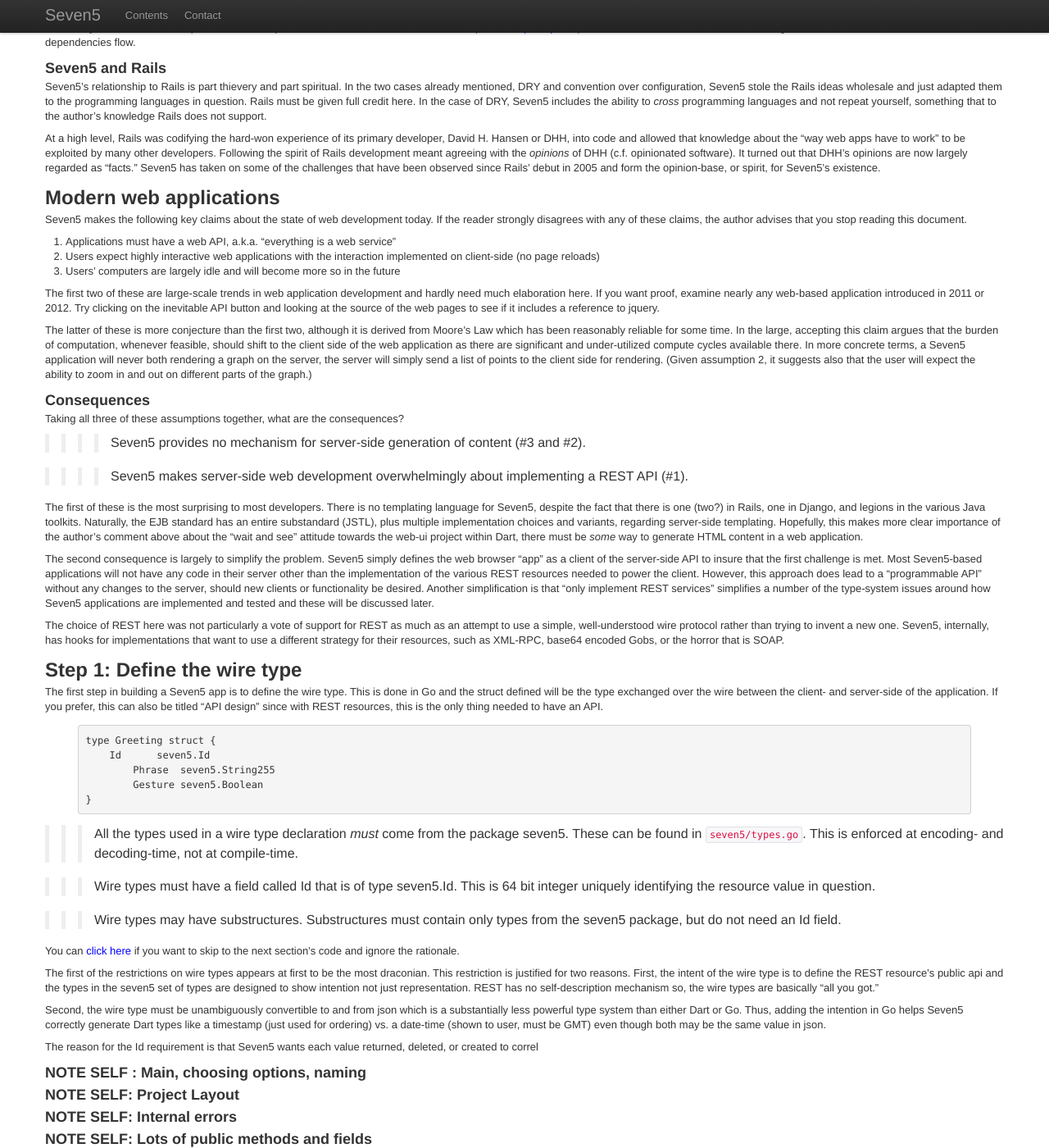
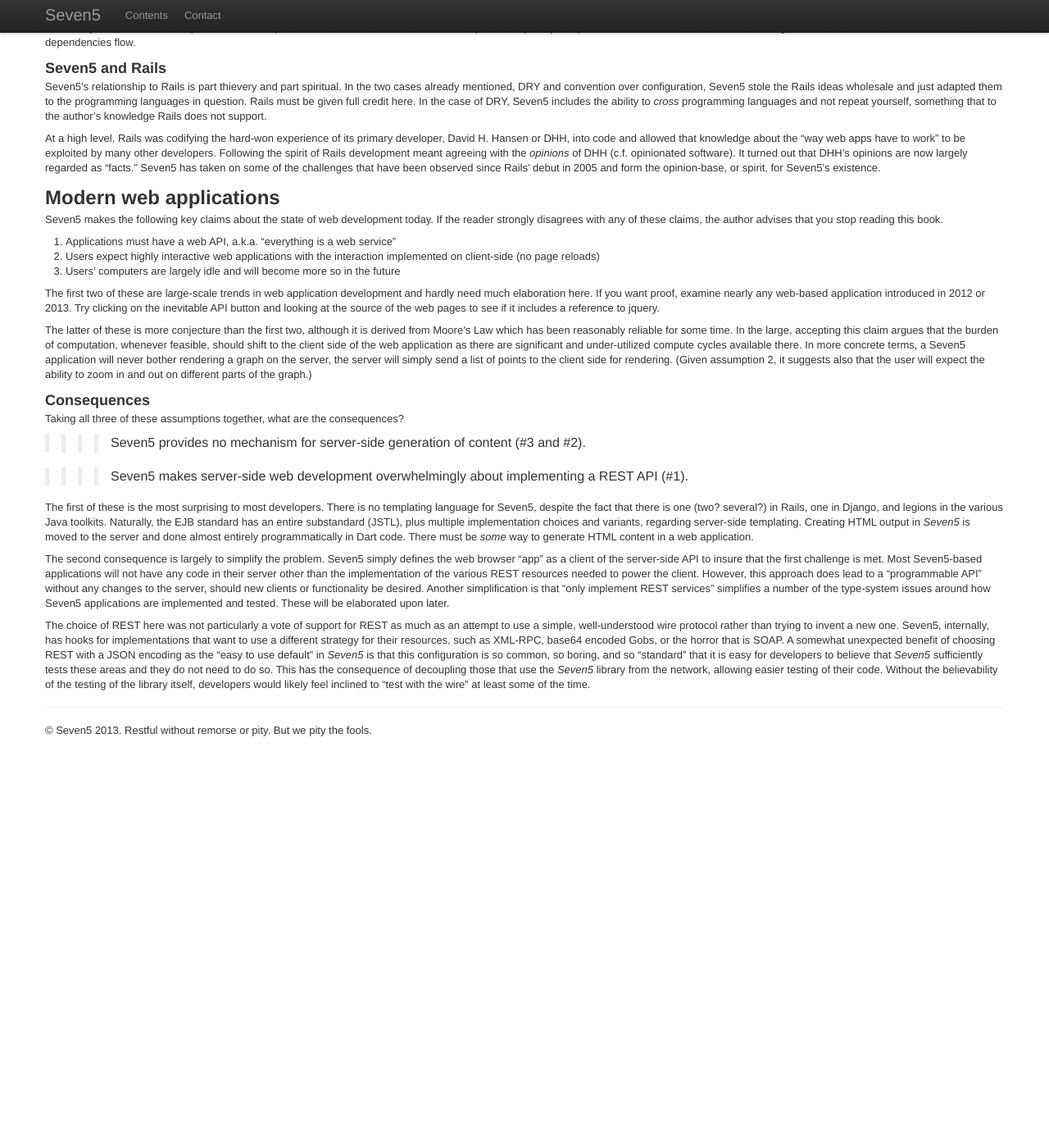
Before and after one commit to seven5/seven5, a Jekyll site: the page built from tandp.md, in a window 1280 px wide and 1400 px high, scrolled down 1392 px. Shown: the whole window at 82% size. Built offline with Jekyll 4.4.1, drawn with Linux system fonts in a browser that asks for light colours; Markdown is read by kramdown in place of the engine named in the settings; after the commit the page ends 2341 px from its top, so only the background shows below that; some of the changed text lies outside the part shown.

Commit message:
improved and cleaned up background

```diff
--- a/tandp.md
+++ b/tandp.md
@@ -50,15 +50,15 @@
 
 ## Modern web applications
 
-Seven5 makes the following key claims about the state of web development today.  If the reader strongly disagrees with any of these claims, the author advises that you stop reading this document.
+Seven5 makes the following key claims about the state of web development today.  If the reader strongly disagrees with any of these claims, the author advises that you stop reading this book.
 
 1. Applications must have a web API, a.k.a. "everything is a web service"
 2. Users expect highly interactive web applications with the interaction implemented on client-side (no page reloads)
 3. Users' computers are largely idle and will become more so in the future
 
-The first two of these are large-scale trends in web application development and hardly need much elaboration here.  If you want proof, examine nearly any web-based application introduced in 2011 or 2012.  Try clicking on the inevitable API button and looking at the source of the web pages to see if it includes a reference to jquery.
+The first two of these are large-scale trends in web application development and hardly need much elaboration here.  If you want proof, examine nearly any web-based application introduced in 2012 or 2013.  Try clicking on the inevitable API button and looking at the source of the web pages to see if it includes a reference to jquery.
 
-The latter of these is more conjecture than the first two, although it is derived from Moore's Law which has been reasonably reliable for some time.  In the large, accepting this claim argues that the burden of computation, whenever feasible, should shift to the client side of the web application as there are significant and under-utilized  compute cycles available there.  In more concrete terms, a Seven5 application will never both rendering a graph on the server, the server will simply send a list of points to the client side for rendering.  (Given assumption 2, it suggests also that the user will expect the ability to zoom in and out on different parts of the graph.)
+The latter of these is more conjecture than the first two, although it is derived from Moore's Law which has been reasonably reliable for some time.  In the large, accepting this claim argues that the burden of computation, whenever feasible, should shift to the client side of the web application as there are significant and under-utilized  compute cycles available there.  In more concrete terms, a Seven5 application will never bother rendering a graph on the server, the server will simply send a list of points to the client side for rendering.  (Given assumption 2, it suggests also that the user will expect the ability to zoom in and out on different parts of the graph.)
 
 ### Consequences
 
@@ -68,49 +68,8 @@
 
 >>>> Seven5 makes server-side web development overwhelmingly about implementing a REST API (#1).
 
-The first of these is the most surprising to most developers.  There is no templating language for Seven5, despite the fact that there is one (two?) in Rails, one in Django, and legions in the various Java toolkits.  Naturally, the EJB standard has an entire substandard (JSTL), plus multiple implementation choices and variants, regarding server-side templating.  Hopefully, this makes more clear importance of the author's comment above about the "wait and see" attitude towards the web-ui project within Dart, there must be _some_ way to generate HTML content in a web application.
+The first of these is the most surprising to most developers.  There is no templating language for Seven5, despite the fact that there is one (two? several?) in Rails, one in Django, and legions in the various Java toolkits.  Naturally, the EJB standard has an entire substandard (JSTL), plus multiple implementation choices and variants, regarding server-side templating.  Creating HTML output in _Seven5_ is moved to the server and done almost entirely programmatically in Dart code. There must be _some_ way to generate HTML content in a web application.
 
-The second consequence is largely to simplify the problem.  Seven5 simply defines the web browser "app" as a client of the server-side API to insure that the first challenge is met.  Most Seven5-based applications will not have any code in their server other than the implementation of the various REST resources needed to power the client.  However, this approach does lead to a "programmable API" without any changes to the server, should new clients or functionality be desired.   Another simplification is that "only implement REST services" simplifies a number of the type-system issues around how Seven5 applications are implemented and tested and these will be discussed later.
+The second consequence is largely to simplify the problem.  Seven5 simply defines the web browser "app" as a client of the server-side API to insure that the first challenge is met.  Most Seven5-based applications will not have any code in their server other than the implementation of the various REST resources needed to power the client.  However, this approach does lead to a "programmable API" without any changes to the server, should new clients or functionality be desired.   Another simplification is that "only implement REST services" simplifies a number of the type-system issues around how Seven5 applications are implemented and tested. These will be elaborated upon later.
 
-The choice of REST here was not particularly a vote of support for REST as much as an attempt to use a simple, well-understood wire protocol rather than trying to invent a new one.  Seven5, internally, has hooks for implementations that want to use a different strategy for their resources, such as XML-RPC, base64 encoded Gobs, or the horror that is SOAP.
-
-## Step 1: Define the wire type
-
-The first step in building a Seven5 app is to define the wire type.  This is done in Go and the struct defined will be the type exchanged over the wire between the client- and server-side of the application.  If you prefer, this can also be titled "API design" since with REST resources, this is the only thing needed to have an API.
-
-{% highlight console %}
-
-type Greeting struct {
-    Id      seven5.Id
-	Phrase  seven5.String255
-	Gesture seven5.Boolean
-}
-{% endhighlight %}
-
->>> All the types used in a wire type declaration _must_ come from the package seven5.  These
-can be found in `seven5/types.go`.  This is enforced at encoding- and decoding-time, not at compile-time.
-
->>> Wire types must have a field called Id that is of type seven5.Id. This is 64 bit integer uniquely identifying the resource value in question.
-
->>> Wire types may have substructures.  Substructures must contain only types from the seven5 package, but do not need an Id field.
-
-You can [click here](#step_2_define_a_resource) if you want to skip to the next section's code and ignore the rationale.
-
-The first of the restrictions on wire types appears at first to be the most draconian.  This restriction is justified for two reasons.  First, the intent of the wire type is to define the REST resource's public api and the types in the seven5 set of types are designed to show intention not just representation.  REST has no self-description mechanism so, the wire types are basically "all you got."
-
-Second, the wire type must be unambiguously convertible to and from json which is a substantially less powerful type system than either Dart or Go.  Thus, adding the intention in Go helps Seven5 correctly generate Dart types like a timestamp (just used for ordering) vs. a date-time (shown to user, must be GMT) even though both may be the same value in json.
-
-The reason for the Id requirement is that Seven5 wants each value returned, deleted, or created to correl
-
-
-### NOTE SELF : Main, choosing options, naming
-
-### NOTE SELF: Project Layout
-
-### NOTE SELF: Internal errors
-
-### NOTE SELF: Lots of public methods and fields
-
-### NOTE SELF: Dispatchers touch the wire, resources don't
-
-### NOTE SELF: PBundles shouldn't use headers
+The choice of REST here was not particularly a vote of support for REST as much as an attempt to use a simple, well-understood wire protocol rather than trying to invent a new one.  Seven5, internally, has hooks for implementations that want to use a different strategy for their resources, such as XML-RPC, base64 encoded Gobs, or the horror that is SOAP.  A somewhat unexpected benefit of choosing REST with a JSON encoding as the "easy to use default" in _Seven5_ is that this configuration is so common, so boring, and so "standard" that it is easy for developers to believe that _Seven5_ sufficiently tests these areas and they do not need to do so.  This has the consequence of decoupling those that use the _Seven5_ library from the network, allowing easier testing of their code.  Without the believability of the testing of the library itself, developers would likely feel inclined to "test with the wire" at least some of the time.
```
